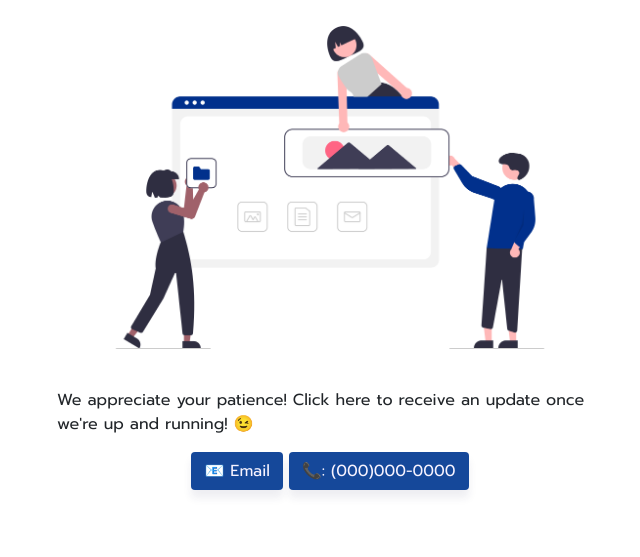
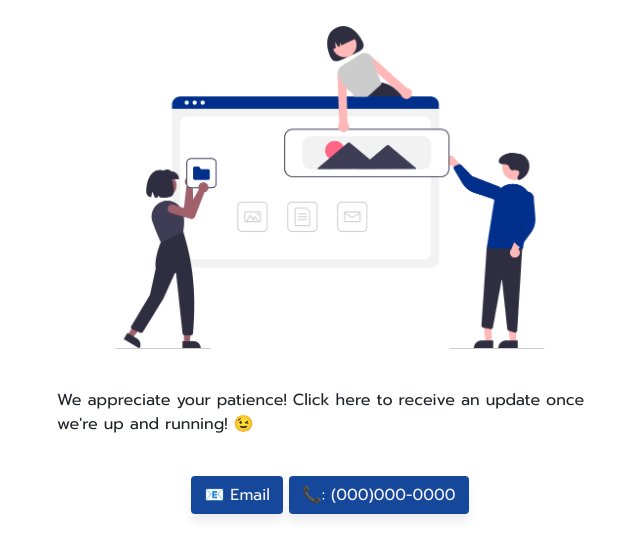
Before and after one commit to Marishell/Temp-site, a plain HTML site: page index.html in a window 1280 px wide. Shown: the part 223-780 px from the top of the page, without its empty margins (310-950 px from the left). Drawn offline with nearby package versions, Linux system fonts and the light colour scheme.

Commit message:
Updated footer styling using HTML and CSS
Increased the footer's margin using Bootstrap CSS Classes.

```diff
--- a/index.html
+++ b/index.html
@@ -42,7 +42,7 @@
           </p>
         </div>
       </div>
-      <footer>
+      <footer class="mt-4">
         <div class="d-grid gap-2 d-md-block text-center">
           <a href="#" class="btn contact-links">📧 Email</a>
           <a href="#" class="btn">📞: (000)000-0000</a>
```
